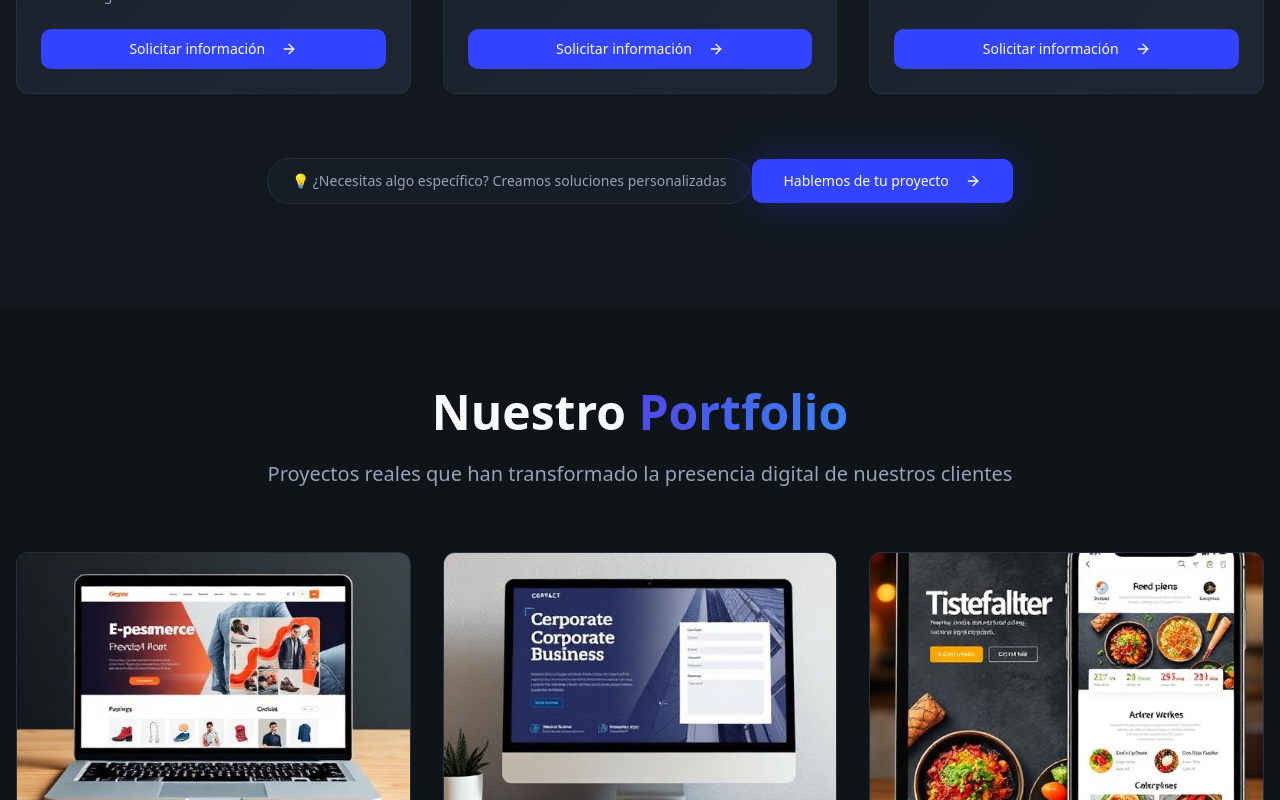
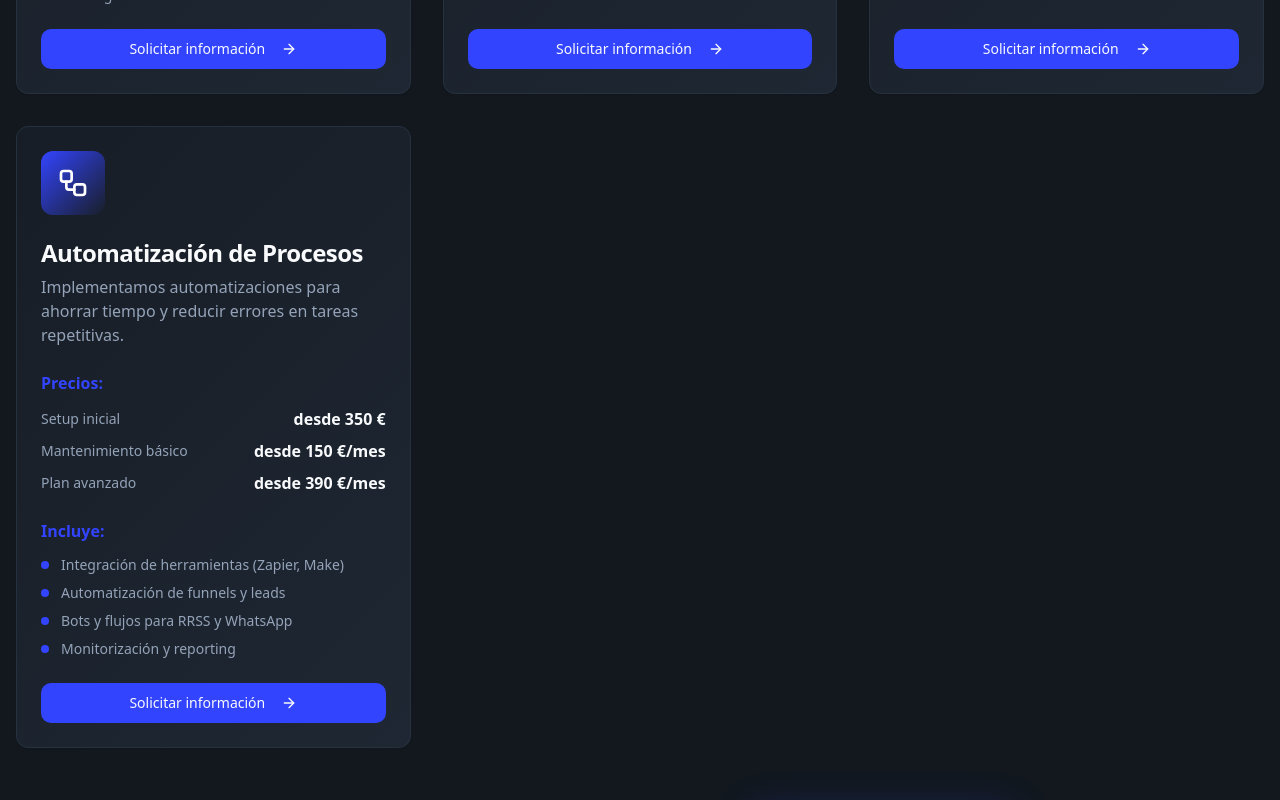
Before and after one commit to papparazzi76/trazo-digital-showcase, a React (Vite) app: page / in a window 1280 px wide. Shown: the part 1600-2400 px from the top of the page. Built offline with nearby package versions, Linux system fonts and the light colour scheme.

Commit message:
Add "Automatización de Procesos" service
Adds a new service card for "Automatización de Procesos" to the Services section. This includes a description, pricing, and features for the new service.

```diff
--- a/src/components/Services.tsx
+++ b/src/components/Services.tsx
@@ -1,4 +1,4 @@
-import { Globe, Share2, Search, ArrowRight } from 'lucide-react';
+import { Globe, Share2, Search, Workflow, ArrowRight } from 'lucide-react';
 import { Button } from '@/components/ui/button';
 import { Card, CardContent, CardHeader, CardTitle } from '@/components/ui/card';
 
@@ -43,6 +43,22 @@ const Services = () => {
         { type: "Plan SEO avanzado", price: "desde 590 €/mes" }
       ],
       features: ["Análisis de palabras clave", "Optimización técnica", "Link building", "Informes mensuales"]
+    },
+    {
+      icon: Workflow,
+      title: "Automatización de Procesos",
+      description: "Implementamos automatizaciones para ahorrar tiempo y reducir errores en tareas repetitivas.",
+      pricing: [
+        { type: "Setup inicial", price: "desde 350 €" },
+        { type: "Mantenimiento básico", price: "desde 150 €/mes" },
+        { type: "Plan avanzado", price: "desde 390 €/mes" }
+      ],
+      features: [
+        "Integración de herramientas (Zapier, Make)",
+        "Automatización de funnels y leads",
+        "Bots y flujos para RRSS y WhatsApp",
+        "Monitorización y reporting"
+      ]
     }
   ];
 
```
